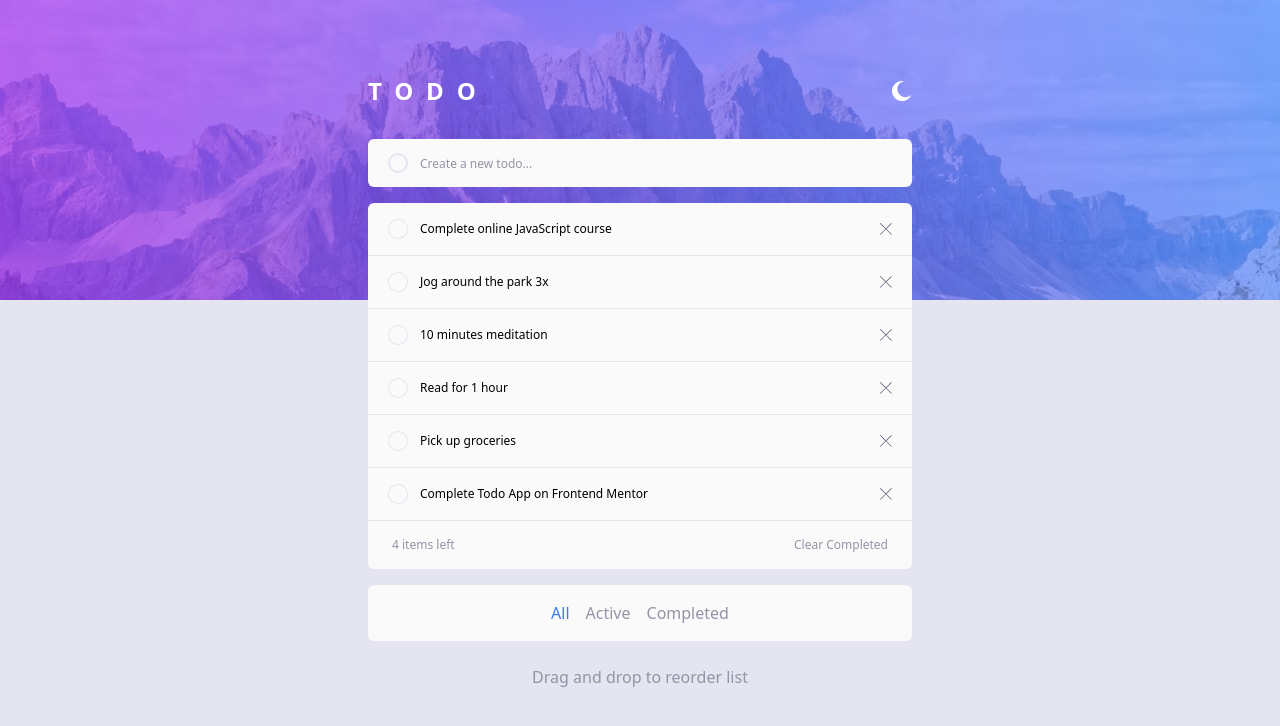
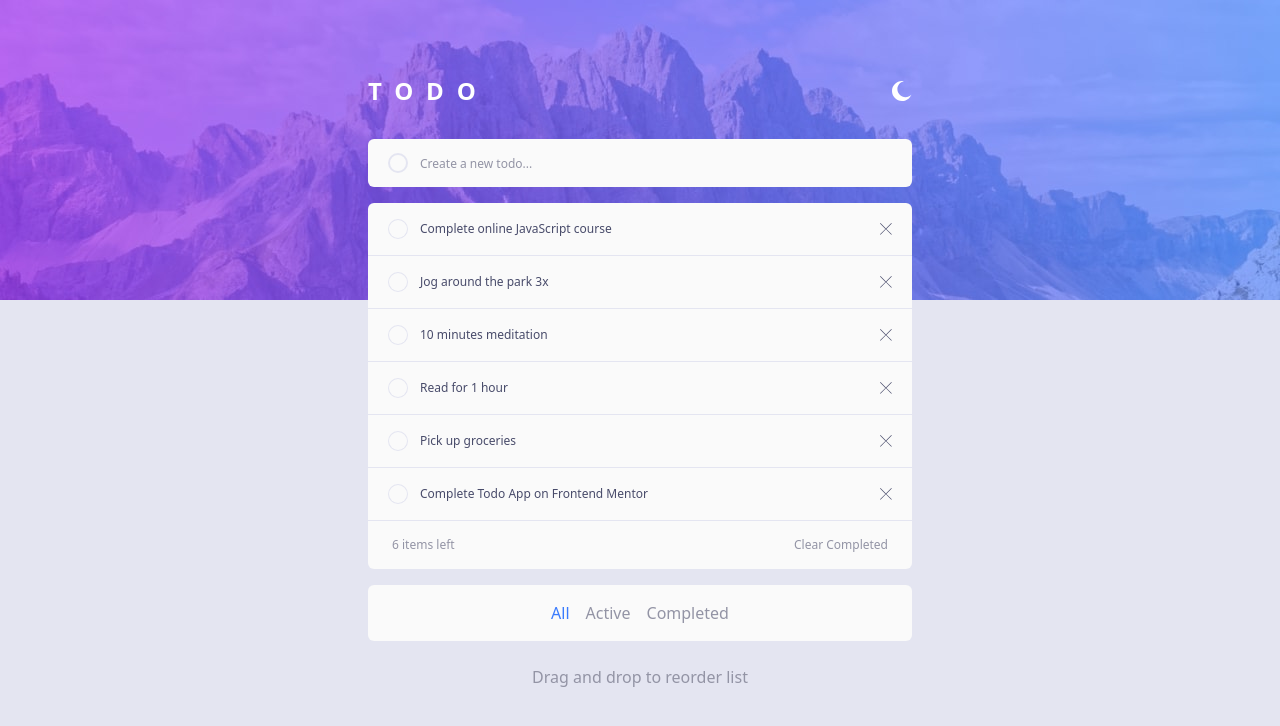
Before and after one commit to Jithin-b-p/todo-app, a React (Vite) app: page / in a window 1280 px wide. Shown: the top 726 px of the page. Built offline with nearby package versions, Linux system fonts and the light colour scheme; a web font is replaced by a local one.

Commit message:
handled filtering, clear completed tasks, used a function to generate random id

```diff
--- a/src/App.jsx
+++ b/src/App.jsx
@@ -3,13 +3,15 @@ import Header from "./components/Header";
 import { useState } from "react";
 import Input from "./components/Input";
 import TodoList from "./components/TodoList";
+import { pretodolist } from "./data";
+import { generateRandomID } from "./components/generateId";
 
 function App() {
   const [lightMode, setLightMode] = useState(true);
 
   const [inputValue, setInputValue] = useState("");
 
-  const [todo, setTodo] = useState([]);
+  const [todo, setTodo] = useState([...pretodolist]);
 
   const handleOnChange = (e) => {
     setInputValue(e.target.value);
@@ -20,17 +22,35 @@ function App() {
     document.documentElement.classList.toggle("dark");
   };
 
-  const handleOnRemove = (removeIndx) => {
+  const handleOnRemove = (itemId) => {
     setTodo((todo) => {
-      return todo.filter((input, indx) => indx !== removeIndx);
+      return todo.filter((item) => item.id !== itemId);
     });
   };
 
   const handleKeyDown = (e) => {
     if (e.keyCode === 13 && inputValue.length !== 0) {
-      setTodo((todo) => [...todo, inputValue]);
+      setTodo((todo) => [
+        ...todo,
+        { id: generateRandomID(), task: inputValue, status: false },
+      ]);
       setInputValue("");
     }
+  };
+
+  const handleCompelete = (itemId) => {
+    setTodo(
+      todo.map((item) => {
+        if (item.id === itemId) {
+          return { ...item, status: !item.status };
+        }
+        return item;
+      })
+    );
+  };
+
+  const handleClearCompleted = () => {
+    setTodo(todo.filter((item) => item.status === false));
   };
 
   return (
@@ -42,7 +62,12 @@ function App() {
           onKeyDown={handleKeyDown}
           inputValue={inputValue}
         />
-        <TodoList todolist={todo} onRemove={handleOnRemove} />
+        <TodoList
+          todolist={todo}
+          onRemove={handleOnRemove}
+          onComplete={handleCompelete}
+          onClear={handleClearCompleted}
+        />
 
         <p className="py-20 text-center text-light-400 dark:text-dark-500">
           Drag and drop to reorder list
--- a/src/components/TodoItem.jsx
+++ b/src/components/TodoItem.jsx
@@ -1,14 +1,16 @@
 /* eslint-disable react/prop-types */
-function TodoItem({ item, indx, onRemove }) {
+function TodoItem({ item, onRemove, onComplete }) {
   return (
     <div className="relative flex items-center gap-3 px-5 py-4 text-xs bg-light-100 dark:bg-dark-600 first:rounded-t-md">
       <input
-        id={`itemcheck-${indx}`}
+        id={`itemcheck-${item.id}`}
         className="absolute appearance-none peer"
         type="checkbox"
+        onChange={() => onComplete(item.id)}
+        checked={item.status}
       />
       <label
-        htmlFor={`itemcheck-${indx}`}
+        htmlFor={`itemcheck-${item.id}`}
         className="absolute top-[1.09rem] left-[1.33rem] w-[1.11rem] h-[1.11rem] bg-light-100 dark:bg-dark-600 cursor-pointer peer-[:checked]:invisible rounded-full peer/label"
         aria-hidden
       ></label>
@@ -19,21 +21,21 @@ function TodoItem({ item, indx, onRemove }) {
         rounded-full cursor-pointer  border-light-200 peer-[:checked]:border-none dark:border-dark-500 peer-[:checked]:bg-gradient-to-br peer-[:checked]:from-primaryCyan peer-[:checked]:to-primaryPurple
         peer-hover/label:bg-gradient-to-br
         peer-hover/label:from-primaryCyan peer-hover/label:to-primaryPurple"
-        htmlFor={`itemcheck-${indx}`}
+        htmlFor={`itemcheck-${item.id}`}
         aria-hidden
       ></label>
 
       <label
-        htmlFor={`itemcheck-${indx}`}
+        htmlFor={`itemcheck-${item.id}`}
         className="absolute left-[1.56rem] top-[1.35rem] cursor-pointer w-3 h-3 bg-no-repeat bg-[url('/images/icon-check.svg')] invisible peer-[:checked]:visible"
         aria-hidden
       />
 
       <label
-        htmlFor={`itemcheck-${indx}`}
-        className="cursor-pointer text-light-600 dark:text-dark-300"
+        htmlFor={`itemcheck-${item.id}`}
+        className="cursor-pointer text-light-500 dark:text-dark-300 peer-[:checked]:line-through peer-[:checked]:text-light-300 dark:peer-[:checked]:text-dark-400"
       >
-        {item}
+        {item.task}
       </label>
       <img
         className="ml-auto cursor-pointer"
@@ -41,7 +43,7 @@ function TodoItem({ item, indx, onRemove }) {
         width={12}
         height={12}
         alt=""
-        onClick={() => onRemove(indx)}
+        onClick={() => onRemove(item.id)}
       />
     </div>
   );
--- a/src/components/TodoList.jsx
+++ b/src/components/TodoList.jsx
@@ -1,7 +1,6 @@
 /* eslint-disable react/prop-types */
 
 import { useState } from "react";
-import { pretodolist } from "../data";
 import TodoItem from "./TodoItem";
 
 const initalFilterState = {
@@ -10,21 +9,35 @@ const initalFilterState = {
   completed: false,
 };
 
-function TodoList({ todolist, onRemove }) {
-  const list = [...todolist, ...pretodolist];
-
+function TodoList({ todolist, onRemove, onComplete, onClear }) {
   const [filterState, setFilterState] = useState(initalFilterState);
+  console.log(todolist);
+  const newFilteredList = filterState.active
+    ? todolist.filter((item) => item.status === false)
+    : filterState.completed
+    ? todolist.filter((item) => item.status === true)
+    : [...todolist];
 
   return (
     <main className="relative divide-y-[.01rem] rounded-md divide-light-200 dark:divide-dark-500">
-      {list.map((item, indx) => (
-        <TodoItem key={indx} item={item} indx={indx} onRemove={onRemove} />
+      {newFilteredList.map((item) => (
+        <TodoItem
+          key={item.id}
+          item={item}
+          onRemove={onRemove}
+          onComplete={onComplete}
+        />
       ))}
       <div className="flex items-center justify-between px-6 py-4 text-xs rounded-b-md bg-light-100 dark:bg-dark-600 text-light-400 dark:text-dark-400">
-        <p>{10 - list.length} items left</p>
-        <p className="cursor-pointer dark:hover:text-dark-100">
+        <p>
+          {todolist.filter((item) => item.status === false).length} items left
+        </p>
+        <span
+          onClick={onClear}
+          className="cursor-pointer dark:hover:text-dark-100"
+        >
           Clear Completed
-        </p>
+        </span>
       </div>
       <div className="absolute bottom-[-4.5rem] inset-x-0 rounded-md flex !border-t-0 gap-4 justify-center items-center px-5 py-4 text-md bg-light-100 dark:bg-dark-600 text-light-400 dark:text-dark-400">
         <span
--- /dev/null
+++ b/src/components/generateId.js
@@ -0,0 +1,12 @@
+// creating custom id
+export const generateRandomID = () => {
+  const characters =
+    "ABCDEFGHIJKLMNOPQRSTUVWXYZabcdefghijklmnopqrstuvwxyz0123456789";
+  let randomID = "";
+  for (let i = 0; i < 16; i++) {
+    const randomIndex = Math.floor(Math.random() * characters.length);
+    randomID += characters.charAt(randomIndex);
+  }
+
+  return randomID;
+};
--- a/src/data.js
+++ b/src/data.js
@@ -1,8 +1,32 @@
 export const pretodolist = [
-  "Complete online JavaScript course",
-  "Jog around the park 3x",
-  "10 minutes meditation",
-  "Read for 1 hour",
-  "Pick up groceries",
-  "Complete Todo App on Frontend Mentor",
+  {
+    id: 1,
+    task: "Complete online JavaScript course",
+    status: false,
+  },
+  {
+    id: 2,
+    task: "Jog around the park 3x",
+    status: false,
+  },
+  {
+    id: 3,
+    task: "10 minutes meditation",
+    status: false,
+  },
+  {
+    id: 4,
+    task: "Read for 1 hour",
+    status: false,
+  },
+  {
+    id: 5,
+    task: "Pick up groceries",
+    status: false,
+  },
+  {
+    id: 6,
+    task: "Complete Todo App on Frontend Mentor",
+    status: false,
+  },
 ];
```
